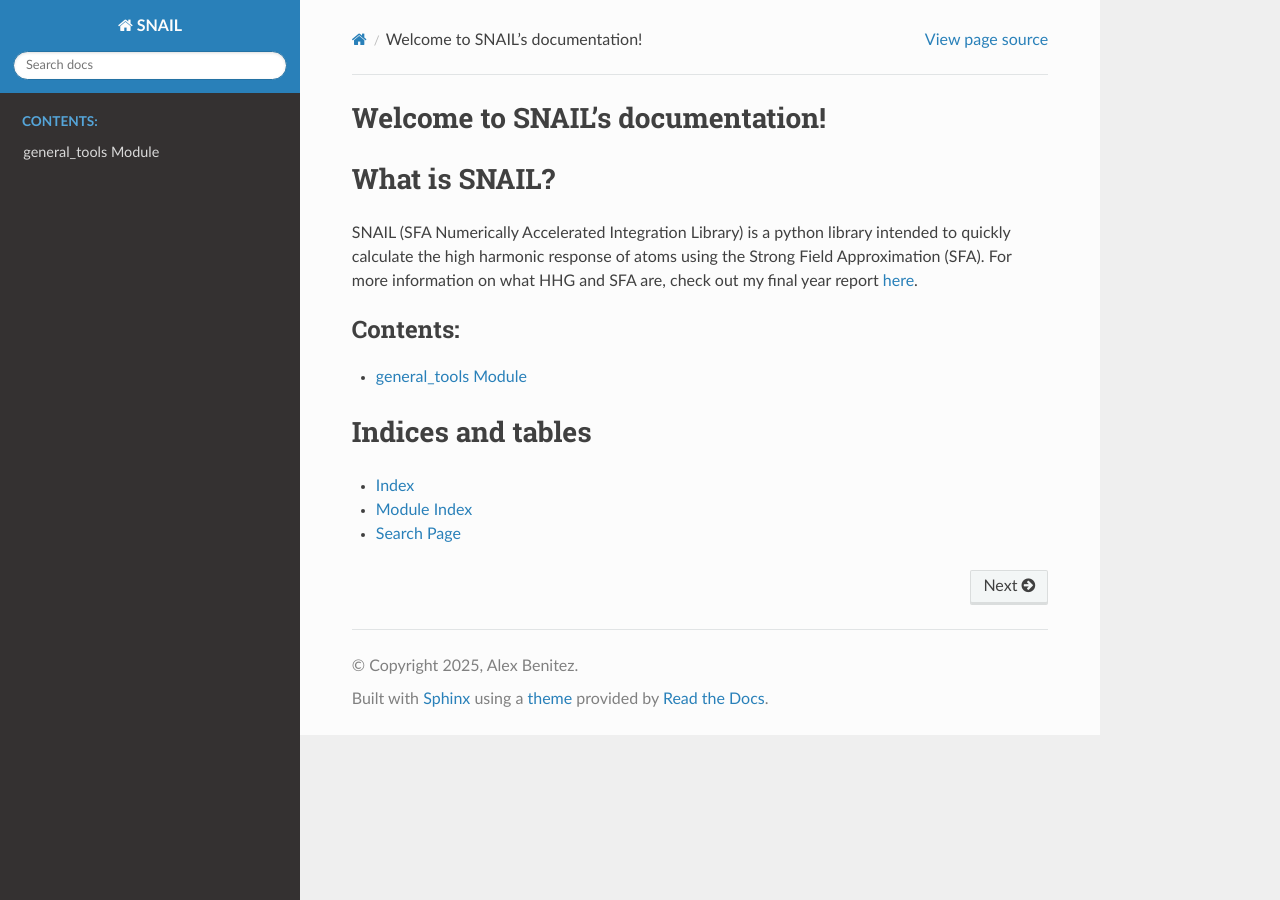
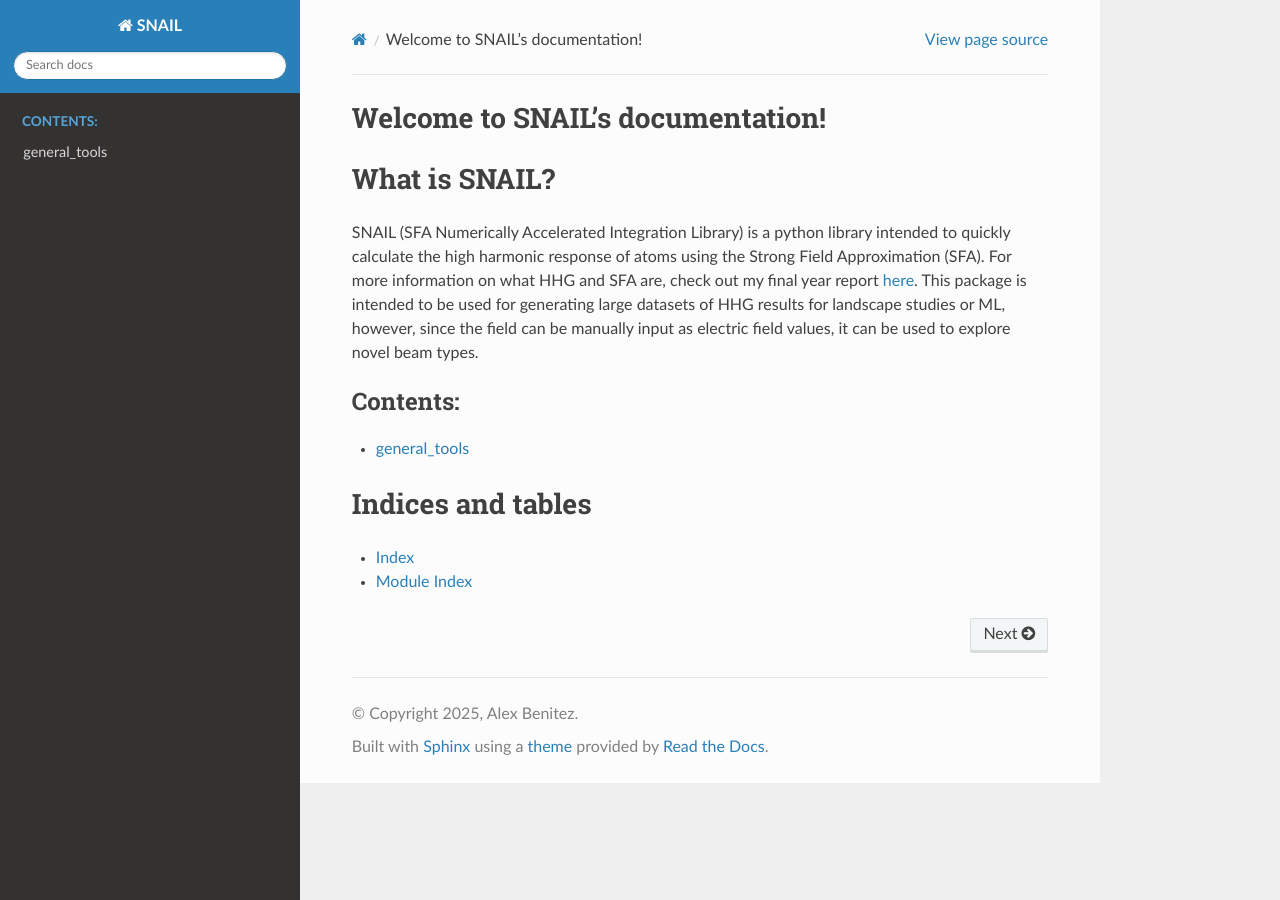
Before and after one commit to alex-benitez/SNAIL, a Sphinx documentation site: the page built from docs/index.rst, in a window 1280 px wide. Built offline with Sphinx 7.4.7 and the Read the Docs theme 3.1.0, drawn with Linux system fonts in a browser that asks for light colours.

Commit message:
Slowly getting there

```diff
--- a/docs/general_tools.rst
+++ b/docs/general_tools.rst
@@ -1,7 +1,9 @@
-general_tools Module
+general_tools
 ====================
+This is the main module you will be calling when using SNAIL. It contains all of the auxiliary functions that allow you to generate a beam and calculate the harmonic response from it.
 
 .. automodule:: general_tools
    :members:
    :undoc-members:
    :show-inheritance:
+   :exclude-members: get_omega_axis, plane_wave_driving_field
--- a/docs/index.rst
+++ b/docs/index.rst
@@ -7,7 +7,7 @@
 =================================
 What is SNAIL?
 =================================
-SNAIL (SFA Numerically Accelerated Integration Library) is a python library intended to quickly calculate the high harmonic response of atoms using the Strong Field Approximation (SFA). For more information on what HHG and SFA are, check out my final year report `here <https://github.com/alex-benitez/SNAIL/blob/main/SNAILReport.pdf>`_.
+SNAIL (SFA Numerically Accelerated Integration Library) is a python library intended to quickly calculate the high harmonic response of atoms using the Strong Field Approximation (SFA). For more information on what HHG and SFA are, check out my final year report `here <https://github.com/alex-benitez/SNAIL/blob/main/SNAILReport.pdf>`_. This package is intended to be used for generating large datasets of HHG results for landscape studies or ML, however, since the field can be manually input as electric field values, it can be used to explore novel beam types.
 
 .. toctree::
    :maxdepth: 2
@@ -21,4 +21,3 @@
 
 * :ref:`genindex`
 * :ref:`modindex`
-* :ref:`search`
```
